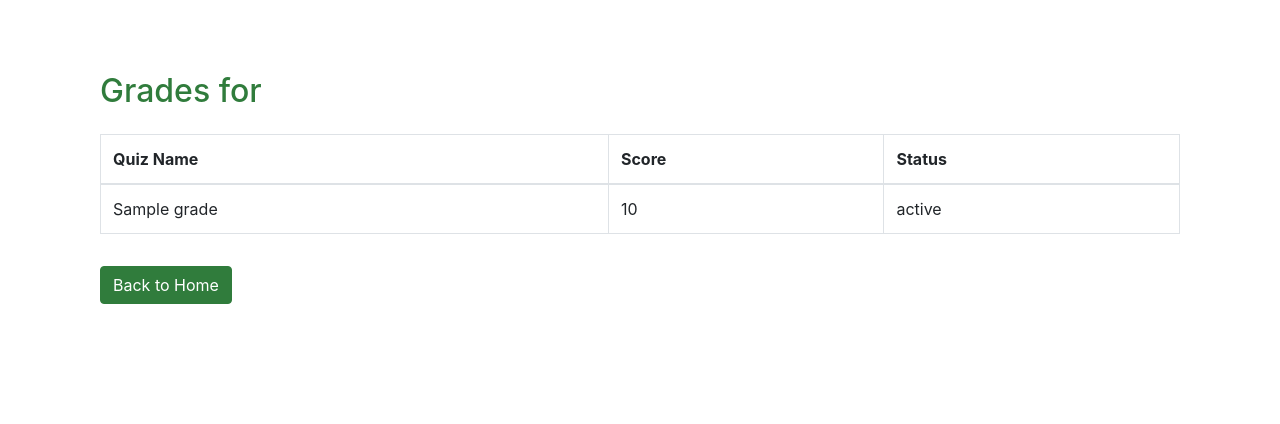
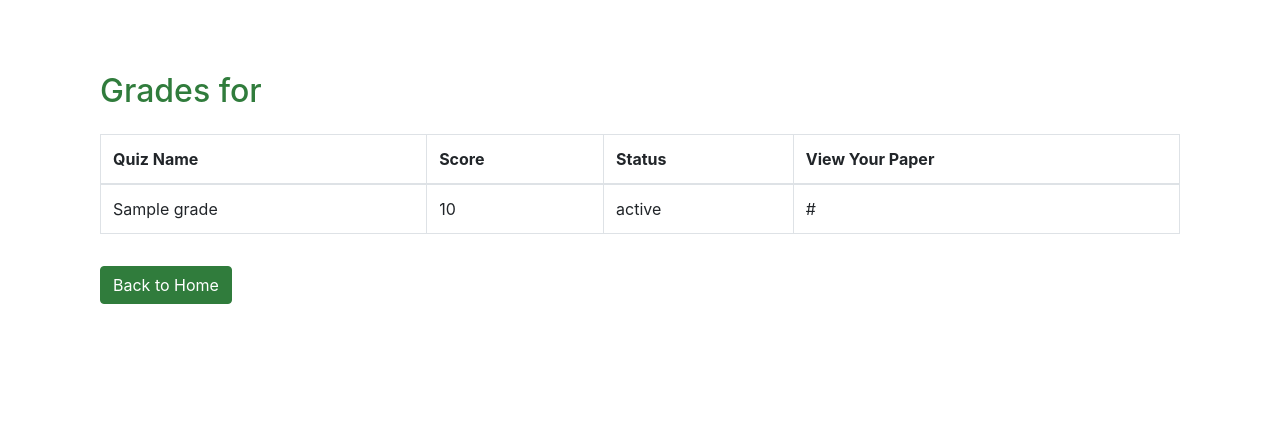
Before and after one commit to EMAM-NGO/ERC, a Flask app: template templates/view_grades.html in a window 1280 px wide. Shown: the part 72-496 px from the top of the page. Run offline with Flask 3, Linux system fonts and the light colour scheme; the template is opened without the code that fills it: most values are stand-ins (such as "Sample title", 1, 10 or a date in 2020); parts of the project's set-up code (start-up, migrations or seed data) failed here and were passed over; some libraries are stand-ins or nearby versions.

Commit message:
Update view_grades.html

```diff
--- a/templates/view_grades.html
+++ b/templates/view_grades.html
@@ -13,6 +13,7 @@
                         <th>Quiz Name</th>
                         <th>Score</th>
                         <th>Status</th>
+                        <th>View Your Paper</th>
                     </tr>
                 </thead>
                 <tbody>
@@ -21,6 +22,7 @@
                             <td>{{ grade.quiz_name }}</td>
                             <td>{{ grade.score }}</td>
                             <td>{{ grade.status }}</td>
+                            <td>{{ grade.paper_url }}</td>
                         </tr>
                     {% endfor %}
                 </tbody>
```
